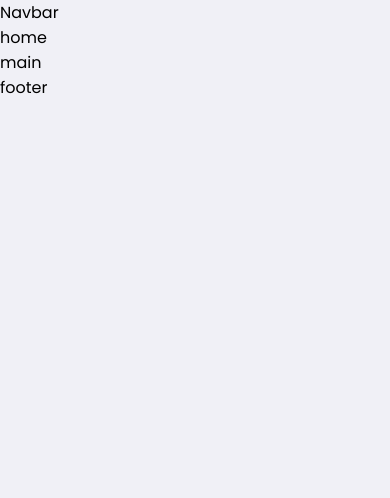
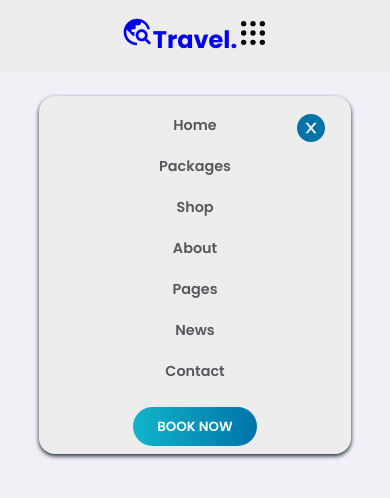
Before and after one commit to litvinovajann/travelSite, a React (Create React App) app: page / in a window 390 px wide. Shown: the top 498 px of the page. Built offline with nearby package versions, Linux system fonts and the light colour scheme.

Commit message:
added styles to navbar

```diff
--- a/package.json
+++ b/package.json
@@ -8,6 +8,7 @@
     "@testing-library/user-event": "^13.5.0",
     "react": "^18.2.0",
     "react-dom": "^18.2.0",
+    "react-icons": "^4.10.1",
     "react-scripts": "5.0.1",
     "web-vitals": "^2.1.4"
   },
--- a/public/index.html
+++ b/public/index.html
@@ -10,34 +10,13 @@
       content="Web site created using create-react-app"
     />
     <link rel="apple-touch-icon" href="%PUBLIC_URL%/logo192.png" />
-    <!--
-      manifest.json provides metadata used when your web app is installed on a
-      user's mobile device or desktop. See https://developers.google.com/web/fundamentals/web-app-manifest/
-    -->
+
     <link rel="manifest" href="%PUBLIC_URL%/manifest.json" />
-    <!--
-      Notice the use of %PUBLIC_URL% in the tags above.
-      It will be replaced with the URL of the `public` folder during the build.
-      Only files inside the `public` folder can be referenced from the HTML.
 
-      Unlike "/favicon.ico" or "favicon.ico", "%PUBLIC_URL%/favicon.ico" will
-      work correctly both with client-side routing and a non-root public URL.
-      Learn how to configure a non-root public URL by running `npm run build`.
-    -->
-    <title>React App</title>
+    <title>Wonderlust</title>
   </head>
   <body>
-    <noscript>You need to enable JavaScript to run this app.</noscript>
     <div id="root"></div>
-    <!--
-      This HTML file is a template.
-      If you open it directly in the browser, you will see an empty page.
 
-      You can add webfonts, meta tags, or analytics to this file.
-      The build step will place the bundled scripts into the <body> tag.
-
-      To begin the development, run `npm start` or `yarn start`.
-      To create a production bundle, use `npm run build` or `yarn build`.
-    -->
   </body>
 </html>
--- a/src/components/Navbar/Navbar.jsx
+++ b/src/components/Navbar/Navbar.jsx
@@ -1,8 +1,57 @@
 import React from "react"
 import './navbar.css'
+import { MdTravelExplore } from "react-icons/md"
+import { AiFillCloseCircle } from "react-icons/ai"
+import { TbGridDots } from "react-icons/tb"
 
 export default function Navbar() {
     return (
-        <div> Navbar </div>
+        <section className="navBarSection">
+            <header className="header flex">
+                <div className="logoDiv">
+                    <a href="#" className="logo flex">
+                        <h1>
+                            <MdTravelExplore className="icon" />
+                            Travel.
+                        </h1>
+
+                    </a>
+                </div>
+                <div className="navBar">
+                            <ul className="navLists flex">
+                                <li className="navItem">
+                                    <a href="#" className="navLink">Home</a>
+                                </li>
+                                <li className="navItem">
+                                    <a href="#" className="navLink">Packages</a>
+                                </li>
+                                <li className="navItem">
+                                    <a href="#" className="navLink">Shop</a>
+                                </li>
+                                <li className="navItem">
+                                    <a href="#" className="navLink">About</a>
+                                </li>
+                                <li className="navItem">
+                                    <a href="#" className="navLink">Pages</a>
+                                </li>
+                                <li className="navItem">
+                                    <a href="#" className="navLink">News</a>
+                                </li>
+                                <li className="navItem">
+                                    <a href="#" className="navLink">Contact</a>
+                                </li>
+                                <button className="btn">
+                                    <a href="#">BOOK NOW</a>
+                                </button>
+                            </ul>
+                    <div className="closeNavBar">
+                        <AiFillCloseCircle className="icon"/>
+                    </div>
+                </div>
+               <div className="toggleNavBar">
+                <TbGridDots className="icon" />
+               </div>
+            </header>
+        </section>
     )
 }
--- a/src/components/Navbar/navbar.css
+++ b/src/components/Navbar/navbar.css
@@ -1 +1,76 @@
-/*# sourceMappingURL=navbar.css.map */
+:root {
+  --PrimaryColor: hsl(199,100%, 33%);
+  --SecondaryColor: hsl(187, 85%, 43%);
+  --gradientColor: linear-gradient(to right, hsl(187, 85%, 43%), hsl(199,100%,33%));
+  --whiteColor: hsl(0, 0%, 100%);
+  --blackColor: hsl(201, 33%,16%);
+  --textColor: hsl(240, 4%, 36%);
+  --whiteColorDeam: hsl(0,0%,93%);
+  --greyText: rgb(190,190,190);
+  --inputColor:rgb(239, 239, 239);
+  --bodyColor: rgb(240, 240, 246);
+  --cardBG: rgb(225, 225, 235);
+}
+
+.header {
+  position: fixed;
+  display: flex;
+  align-items: center;
+  justify-content: center;
+  background: var(--whiteColorDeam);
+  width: 100%;
+  padding: 1rem;
+  z-index: 1000;
+}
+.header .logo {
+  color: var --blackColor;
+}
+@media screen and (max-width: 768px) {
+  .header .navBar {
+    position: absolute;
+    background: var(--whiteColorDeam);
+    height: -moz-max-content;
+    height: max-content;
+    width: 80%;
+    border-radius: 1rem;
+    left: 50%;
+    top: 6rem;
+    transform: translate(-50%);
+    box-shadow: 0 2px 4px rgba(2, 15, 29, 0.904);
+    transition: 0.3s ease-in-out;
+  }
+  .header .navBar .navLists {
+    flex-direction: column;
+    justify-content: center;
+    width: 100%;
+    margin: auto;
+    padding: 0.5rem 0;
+  }
+  .header .navBar .navLists .navItem {
+    padding: 0.5rem 0;
+  }
+  .header .navBar .navLists .navItem .navLink {
+    color: var(--textColor);
+    font-size: 0.9rem;
+    font-weight: 600;
+  }
+  .header .navBar .navLists .navItem .navLink:hover {
+    color: var(--PrimaryColor);
+  }
+  .header .navBar .navLists .btn {
+    margin-top: 1rem;
+  }
+  .header .navBar .navLists .btn a {
+    font-weight: 600;
+    color: var(--whiteColor);
+  }
+  .header .navBar .closeNavBar {
+    position: absolute;
+    top: 1rem;
+    right: 1.5rem;
+    color: var(--PrimaryColor);
+  }
+  .header .navBar .closeNavBar:hover {
+    color: var(--SecondaryColor);
+  }
+}/*# sourceMappingURL=navbar.css.map */
--- a/src/components/Navbar/navbar.scss
+++ b/src/components/Navbar/navbar.scss
@@ -0,0 +1,89 @@
+:root{
+    --PrimaryColor: hsl(199,100%, 33%);
+    --SecondaryColor: hsl(187, 85%, 43%);
+    --gradientColor: linear-gradient(to right, hsl(187, 85%, 43%), hsl(199,100%,33%));
+    --whiteColor: hsl(0, 0%, 100%);
+    --blackColor: hsl(201, 33%,16%);
+    --textColor: hsl(240, 4%, 36%);
+    --whiteColorDeam: hsl(0,0%,93%);
+    --greyText: rgb(190,190,190);
+    --inputColor:rgb(239, 239, 239);
+    --bodyColor: rgb(240, 240, 246);
+    --cardBG: rgb(225, 225, 235);
+  }
+
+  .header {
+    position: fixed;
+    display: flex;
+    align-items: center;
+    justify-content: center;
+    background: var(--whiteColorDeam);
+    width: 100%;
+    padding: 1rem;
+    z-index: 1000;
+
+    .logo {
+        color: var (--blackColor)
+    }
+
+    @media  screen and (max-width:768px) {
+        .navBar {
+            position: absolute;
+            background:var(--whiteColorDeam);
+            height:max-content;
+            width: 80%;
+            border-radius: 1rem;
+            left: 50%;
+            top: 6rem;
+            transform: translate(-50%);
+            box-shadow: 0 2px 4px rgba(2 ,15, 29, 0.904);
+            transition: .3s ease-in-out;
+
+            .navLists {
+                flex-direction: column;
+                justify-content: center;
+                width: 100%;
+                margin: auto;
+                padding: .5rem 0;
+
+                .navItem {
+                    padding: .5rem 0;
+
+                    .navLink{
+                        color:var(--textColor);
+                        font-size: .9rem;
+                        font-weight: 600;
+
+                        &:hover{
+                            color: var(--PrimaryColor);
+                        }
+                    }
+                }
+
+                .btn {
+                    margin-top: 1rem;
+
+                    a {
+                        font-weight: 600;
+                        color:var(--whiteColor);
+                    }
+                }
+
+
+            }
+
+            .closeNavBar{
+                position: absolute;
+                top: 1rem;
+                right: 1.5rem;
+                color: var(--PrimaryColor);
+
+                &:hover {
+                    color: var(--SecondaryColor)
+                }
+            }
+
+        }
+
+    }
+  }
```
Also changed, not shown: 2 other files (tests, documents, lock files or other folders).
